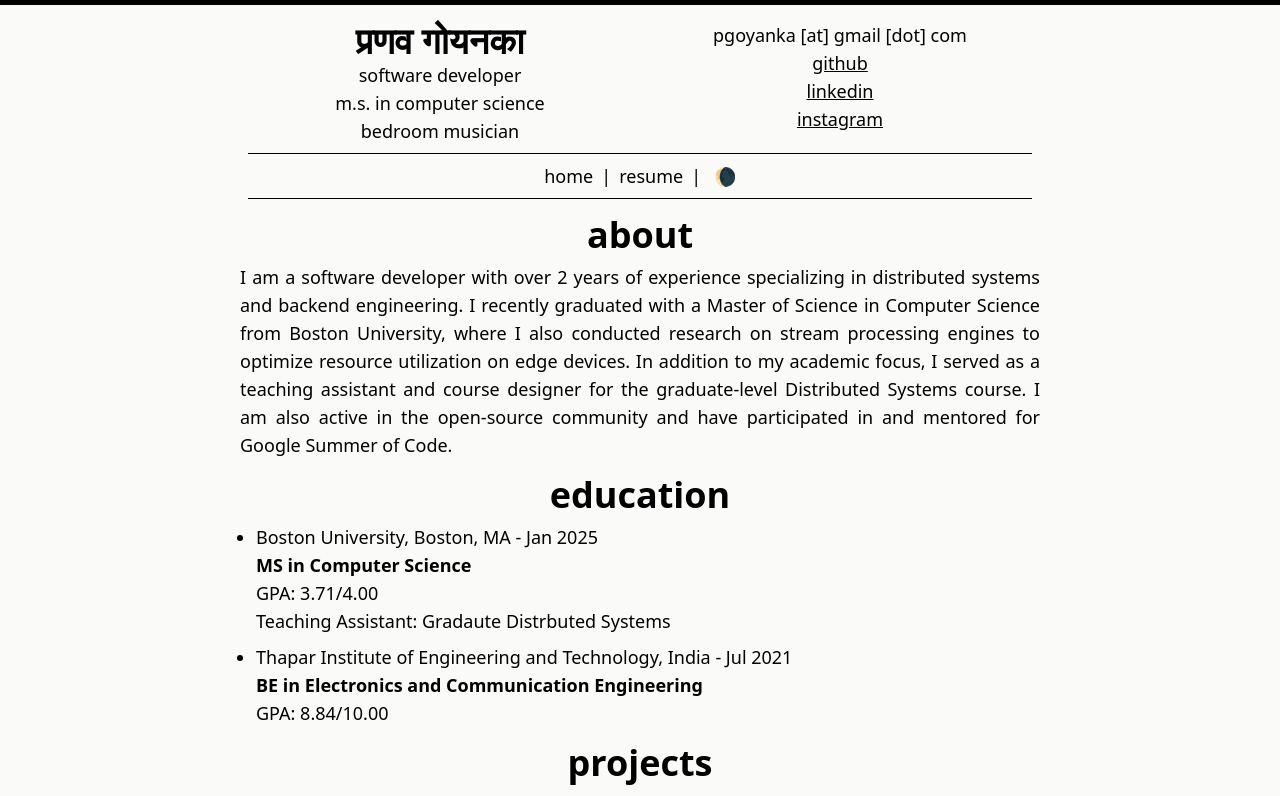
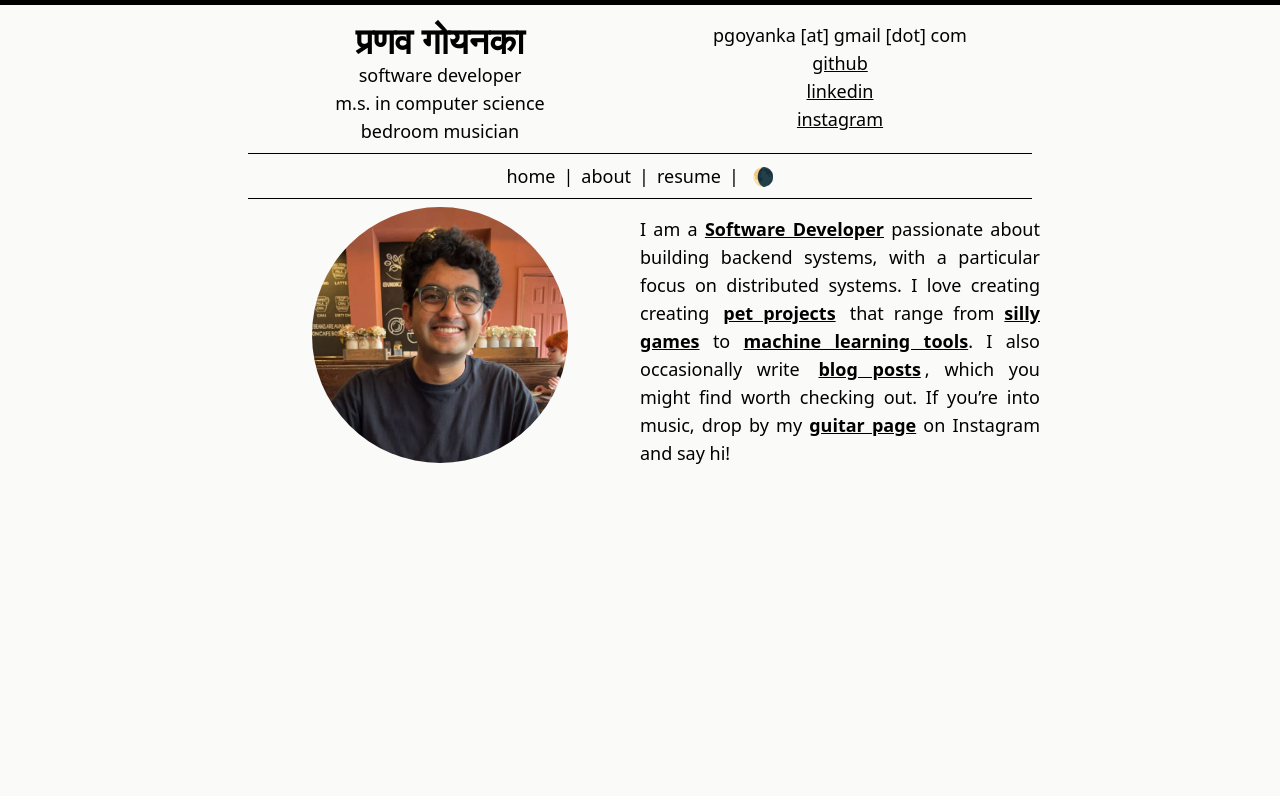
Before and after one commit to pranavgoyanka/pranavgoyanka.me, a React (Vite) app: page / in a window 1280 px wide. Shown: the top 796 px of the page. Built offline with nearby package versions, Linux system fonts and the light colour scheme.

Commit message:
Homepage refactor

```diff
--- a/src/App.tsx
+++ b/src/App.tsx
@@ -1,9 +1,10 @@
 import { BrowserRouter as Router, Routes, Route } from 'react-router-dom';
-import Home from './pages/Home';
+import Home from './pages/HomePage';
 import "./App.css";
 import NotFound from './pages/NotFound';
 import BlogPage from './blogs/BlogPage';
 import { useEffect } from 'react';
+import AboutPage from './pages/AboutPage';
 
 function ResumeRedirect() {
   useEffect(() => {
@@ -21,6 +22,7 @@ function App() {
     <Router>
     <Routes>
       <Route path="/" element={<Home />} />
+      <Route path="/about" element={<AboutPage />} />
       <Route path="/*" element={<NotFound />} />
       <Route path="/resume"  element={<ResumeRedirect />} />
       <Route path="/blogs/:blogUrl" element={<BlogPage />} />
--- a/src/blogs/BlogPage.tsx
+++ b/src/blogs/BlogPage.tsx
@@ -4,6 +4,7 @@ import BuildingKernelsInWSL from "./BuildingKernelsInWSL";
 import BlogsAndStuff from "./BlogsAndStuff";
 import NotFound from "../pages/NotFound";
 import "./BlogPage.css";
+import { useEffect } from "react";
 
 const blogComponents: any = {
   BuildingKernelsInWSL: BuildingKernelsInWSL,
@@ -12,6 +13,10 @@ const blogComponents: any = {
 
 const BlogPage = () => {
   const { blogUrl } = useParams();
+
+  useEffect(() => {
+      window.scrollTo({top:0, behavior: "instant"})
+    }, [location]);
 
   if (!blogUrl) {
     return <NotFound />;
--- a/src/components/About.tsx
+++ b/src/components/About.tsx
@@ -1,4 +1,4 @@
-const About = () => {
+const AboutContent = () => {
   return (
     <>
       <h1 className="text-3xl font-bold text-center mt-4">about</h1>
@@ -17,4 +17,4 @@ const About = () => {
   );
 };
 
-export default About;
+export default AboutContent;
--- a/src/components/BlogList.tsx
+++ b/src/components/BlogList.tsx
@@ -9,7 +9,7 @@ const BlogList = () => {
         {AllBlogs.map((blogEntry) => (
           <li className="mb-2 list-disc">
             <Link
-              to={'blogs/' + blogEntry.url}
+              to={'/blogs/' + blogEntry.url}
               className="underline font-semibold"
             >
               {blogEntry.title}
--- /dev/null
+++ b/src/components/Experience.tsx
@@ -0,0 +1,27 @@
+import { AllEducationData } from "../data/AllEducationData"
+
+const Experience = () => {
+  return (
+    <div id="education">
+    <h1 className="text-3xl font-bold text-center mt-4 section-title">Education</h1>
+    <ul className="ml-4 mt-2">
+      {AllEducationData.map((education) => (
+        <li className="mb-2 list-disc">
+          <span className="font-medium">
+          {education.school}
+          </span>
+          <span className="font-thin"> - {education.end_date}</span>
+          <br />
+          <span className="font-semibold">{education.degree}</span>
+          <br />
+          <span className=" ">GPA: {education.gpa}</span>
+          <br />
+          <span className="font-light"> {education.description}</span>
+        </li>
+      ))}
+    </ul>
+  </div>
+  )
+}
+
+export default Experience
--- a/src/components/Navbar.tsx
+++ b/src/components/Navbar.tsx
@@ -3,6 +3,8 @@ import { Link } from "react-router-dom";
 import TypingText from "./TypingText";
 
 const Navbar = () => {
+
+  const [darkModeButton, setdarkModeButton] = useState("🌘")
 
   const [darkMode, setDarkMode] = useState(
     localStorage.getItem('theme') === 'dark'
@@ -12,9 +14,11 @@ const Navbar = () => {
     if (darkMode) {
       document.documentElement.classList.add('dark');
       localStorage.setItem('theme', 'dark');
+      setdarkModeButton("🌔")
     } else {
       document.documentElement.classList.remove('dark');
       localStorage.setItem('theme', 'light');
+      setdarkModeButton("🌘")
     }
   }, [darkMode]);
 
@@ -64,6 +68,8 @@ const Navbar = () => {
         </a> */}
       <Link to="/" className="mx-2">Home</Link>
       |
+      <Link to="/about" className="mx-2">About</Link>
+      |
       <a href="Pranav_Goyanka_Resume.pdf" className="mx-2">
         resume
       </a>
@@ -80,7 +86,7 @@ const Navbar = () => {
         blog
       </a>
       | */}
-      <span onClick={() => setDarkMode(!darkMode)} id="svg-span" className="mx-2 hover:cursor-pointer"> 🌘 </span>
+      <span onClick={() => setDarkMode(!darkMode)} id="svg-span" className="mx-2 hover:cursor-pointer"> {darkModeButton} </span>
       </span>
       <hr className="m-2"/>
     </div>
--- /dev/null
+++ b/src/data/AllExperience.tsx
@@ -0,0 +1,28 @@
+export const AllExperienceData : AllExperienceDataInterface[] = [
+  {
+    school: "Boston University, Boston, MA",
+    degree: "MS in Computer Science",
+    start_date: "string",
+    end_date: "Jan 2025",
+    gpa: "3.71/4.00",
+    description: "Teaching Assistant: Gradaute Distrbuted Systems",
+  },
+  {
+    school: "Thapar Institute of Engineering and Technology, India",
+    degree: "BE in Electronics and Communication Engineering",
+    start_date: "string",
+    end_date: "Jul 2021",
+    gpa: "8.84/10.00",
+    description: "",
+  },
+
+];
+
+interface AllExperienceDataInterface {
+  school: string,
+  degree: string,
+  start_date: string,
+  end_date: string,
+  gpa: string,
+  description: string,
+}
--- a/src/data/AllProjects.tsx
+++ b/src/data/AllProjects.tsx
@@ -13,6 +13,14 @@ export const AllProjecs : AllProjectsInterface[]= [
     url: "https://movie-browser-react-tau.vercel.app/",
     tags: "TypeScript, NodeJS, ReactJS, Tailwind CSS, Vite",
     description: "Built a movie browsing web app with debouncing support that features trending movies based on most searched titles.",
+  },
+  {
+    title: "Open Poker",
+    // date: "October 22, 2020",
+    url: "https://openpoker.vercel.app/",
+    tags: "TypeScript, NodeJS, ReactJS, Tailwind CSS",
+    description:
+      "Open Poker is a high-stakes (read silly) and speedy variant of traditional poker where all cards are dealt face-up, eliminating the element of hidden information. Once the deal is complete, the player with the best hand wins immediately.",
   },
   {
     title: "Automated Trading System",
--- /dev/null
+++ b/src/pages/AboutPage.tsx
@@ -0,0 +1,31 @@
+import { useEffect } from 'react'
+import AboutContent from '../components/About'
+import BlogList from '../components/BlogList'
+import Education from '../components/Education'
+import Navbar from '../components/Navbar'
+import Projects from '../components/Projects'
+
+const AboutPage = () => {
+
+  useEffect(() => {
+    if (location.hash) {
+      const id = location.hash.replace("#", "");
+      const element = document.getElementById(id);
+      if (element) {
+        element.scrollIntoView({ behavior: "instant" });
+      }
+    }
+  }, [location]);
+
+  return (
+    <>
+        <Navbar />
+        <AboutContent />
+        <Education />
+        <Projects />
+        <BlogList />
+    </>
+  )
+}
+
+export default AboutPage
--- a/src/pages/Home.tsx
+++ /dev/null
@@ -1,22 +0,0 @@
-import About from '../components/About'
-import BlogList from '../components/BlogList'
-import Education from '../components/Education'
-import Navbar from '../components/Navbar'
-import Projects from '../components/Projects'
-
-const Home = () => {
-  return (
-    <>
-        <Navbar />
-        <About />
-        <Education />
-        <Projects />
-        <BlogList />
-    </>
-
-    //   </div>
-    // </div>
-  )
-}
-
-export default Home
--- /dev/null
+++ b/src/pages/HomePage.tsx
@@ -0,0 +1,72 @@
+import { Link } from "react-router-dom";
+import Navbar from "../components/Navbar";
+
+const Home = () => {
+  return (
+    <>
+      <Navbar />
+      <div className="text-center ">
+        <div className="flex flex-col md:flex-row center">
+          <div className="flex-1">
+            <img
+              src="/me.JPG"
+              alt="Circular Photo"
+              className="h-64 w-64 object-cover rounded-full mx-auto"
+            />
+          </div>
+          <div className="flex-1 flex items-center justify-center">
+            <p className="my-auto text-justify">
+              I am a{" "}
+              <Link
+                to="/about#experience"
+                className="font-bold underline hover:text-stone-700 hover:cursor-pointer"
+              >
+                Software Developer
+              </Link>{" "}
+              passionate about building backend systems, with a particular focus
+              on distributed systems. I love creating creating{" "}
+              <a
+                href="/about#projects"
+                className="font-bold underline hover:text-stone-700 hover:cursor-pointer mx-1"
+              >
+                pet projects
+              </a>{" "}
+              that range from{" "}
+              <a
+                href="https://openpoker.vercel.app/"
+                className="font-bold underline hover:text-stone-700 hover:cursor-pointer"
+              >
+                silly games
+              </a>{" "}
+              to{" "}
+              <a
+                href="https://github.com/pranavgoyanka/RAG-on-Markdown-Docs"
+                className="font-bold underline hover:text-stone-700 hover:cursor-pointer"
+              >
+                machine learning tools
+              </a>
+              . I also occasionally write{" "}
+              <a
+                href="/about#blogs"
+                className="font-bold underline hover:text-stone-700 hover:cursor-pointer mx-1"
+              >
+                blog posts
+              </a>
+              , which you might find worth checking out. If you’re into music,
+              drop by my{" "}
+              <a
+                href="https://www.instagram.com/dehydratedcomlag/"
+                className="font-bold underline hover:text-stone-700 hover:cursor-pointer"
+              >
+                guitar page
+              </a>{" "}
+              on Instagram and say hi!
+            </p>
+          </div>
+        </div>
+      </div>
+    </>
+  );
+};
+
+export default Home;
```
Also changed, not shown: public/me.JPG (added).
